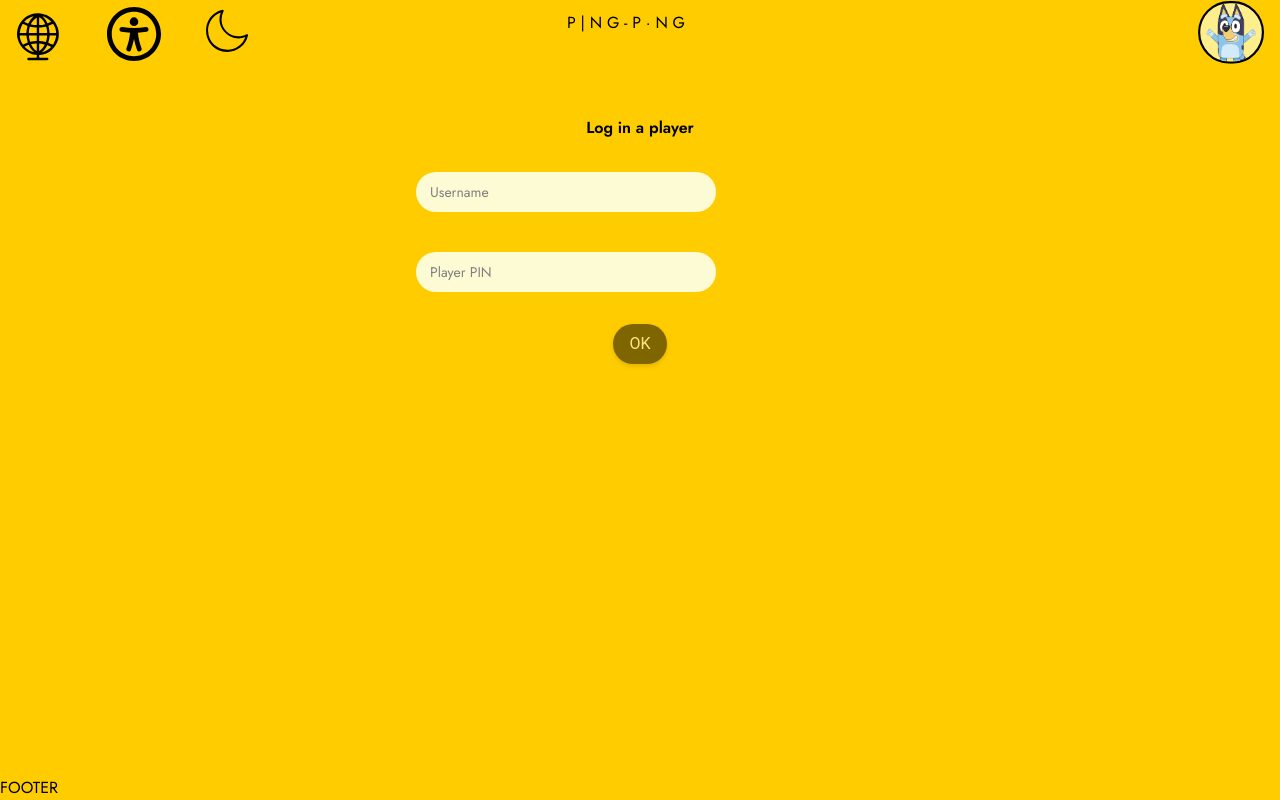
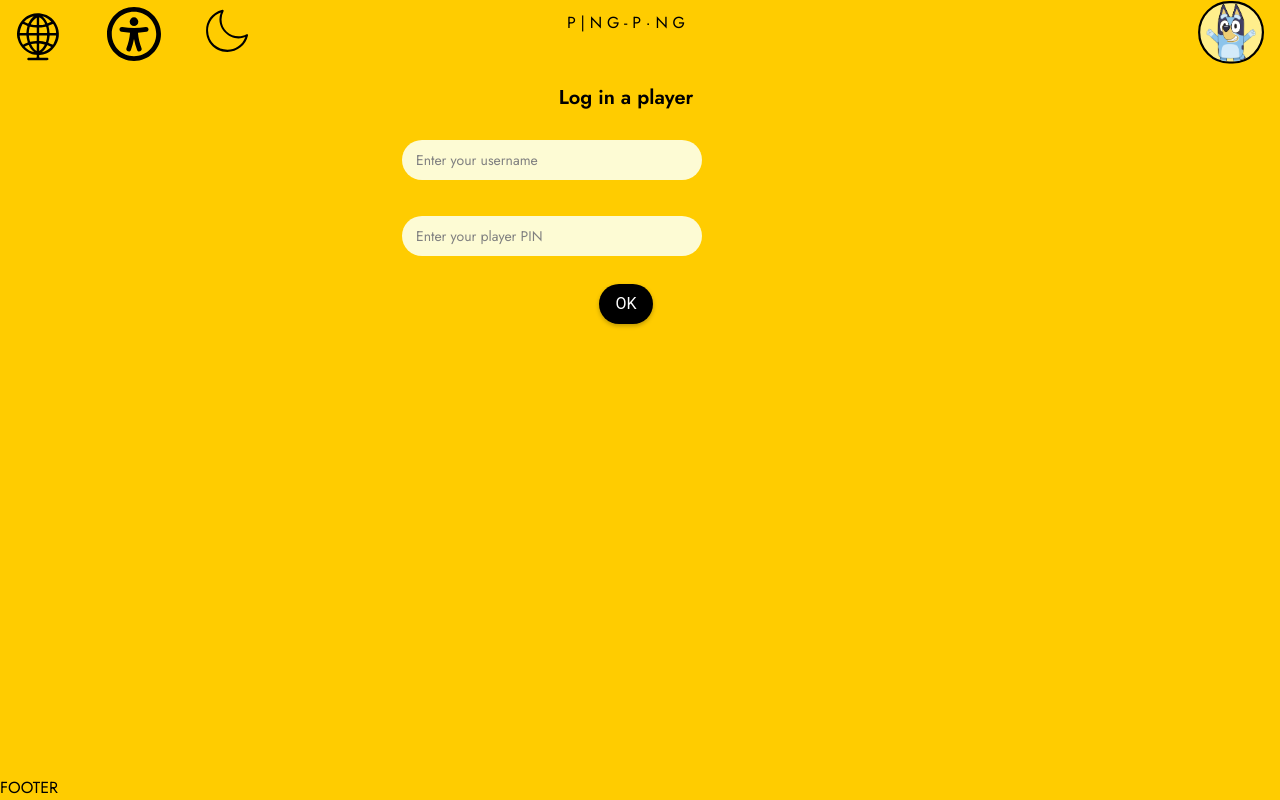
Before and after one commit to Sherry5Wu/ft_trancedence, a React (Vite) app in the folder frontend/: page /login-player in a window 1280 px wide. Built offline with nearby package versions, Linux system fonts and the light colour scheme.

Commit message:
pages/Play/LoginPlayers translation and ARIA attributes

```diff
--- a/frontend/pages/Play/LogInPlayer.tsx
+++ b/frontend/pages/Play/LogInPlayer.tsx
@@ -1,255 +1,8 @@
-// pages/Play/LogInPlayer.tsx
-// registered user logs in with username and player PIN as a 2nd player
-// game data will be stored on database
-
-// import React, { useState } from 'react';
-// import { useNavigate } from 'react-router-dom';
-// import { GenericButton } from '../../components/GenericButton';
-// import { GenericInput} from "../../components/GenericInput";
-// import { useValidationField } from '../../hooks/useValidationField';
-// import { isValidUsername, isValidPin } from '../../utils/Validation';
-
-// const LogInPlayerPage: React.FC = () => {
-//   const navigate = useNavigate();
-
-//   const usernameField = useValidationField('', isValidUsername);
-//   const pinField = useValidationField('', isValidPin);
-
-//   const formFilled =
-//     usernameField.value !== '' &&
-//     pinField.value !== '';
-
-//   return (
-//     <div className="flex flex-col items-center p-8 space-y-6">
-//       <div>
-
-//       <h3 className="font-semibold text-center">Log in a player</h3>
-
-//       <GenericInput
-//         type="username"
-//         placeholder="Username"
-//         value={usernameField.value}
-//         onFilled={usernameField.onFilled}
-//         onBlur={usernameField.onBlur}
-//         errorMessage={usernameField.error}
-//       />
-
-//       <GenericInput
-//         type="password"
-//         placeholder="Player PIN"
-//         value={pinField.value}
-//         onFilled={pinField.onFilled}
-//         onBlur={pinField.onBlur}
-//         errorMessage={pinField.error}
-//       />
-
-//       {/* OK Button */}
-//       <GenericButton
-//         className="generic-button"
-//         text="OK"
-//         disabled={!formFilled}
-//         onClick={() => { navigate(-1);}} //  go to the previous page in React Router without explicitly defining the path
-//       />
-//       </div>
-//     </div>
-//   );
-// };
-
-// export default LogInPlayerPage;
-
-
-// // pages/Play/LogInPlayer.tsx
-// import React from 'react';
-// import { useLocation, useNavigate } from 'react-router-dom';
-// import { GenericButton } from '../../components/GenericButton';
-// import { GenericInput } from '../../components/GenericInput';
-// import { useValidationField } from '../../hooks/useValidationField';
-// import { isValidUsername, isValidPin } from '../../utils/Validation';
-// import { useSingleMatch } from '../../context/SingleMatchContext';
-// import { useTournament } from '../../context/TournamentContext';
-
-// const LogInPlayerPage: React.FC = () => {
-//   const navigate = useNavigate();
-//   const location = useLocation();
-
-//   const usernameField = useValidationField('', isValidUsername);
-//   const pinField = useValidationField('', isValidPin);
-
-//   const formFilled = usernameField.value !== '' && pinField.value !== '';
-
-//   const { setSecondPlayer } = useSingleMatch();
-//   const { setPlayer } = useTournament();
-
-//   const handleSubmit = async () => {
-//     const contextType = location.state?.context;
-//     const playerIndex = location.state?.playerIndex ?? 1;
-
-//     try {
-//       // Simulate API call
-//       const response = await fakeFetchPlayer(usernameField.value, pinField.value);
-
-//       const player = {
-//         id: response.id,
-//         username: response.username,
-//         photo: response.photo,
-//       };
-
-//       if (contextType === "single") {
-//         setSecondPlayer(player);
-//       } else if (contextType === "tournament") {
-//         setPlayer(playerIndex, player);
-//       }
-
-//       navigate(-1); // Go back to previous page
-//     } catch (err) {
-//       alert("Invalid login.");
-//     }
-//   };
-
-//   return (
-//     <div className="flex flex-col items-center p-8 space-y-6">
-//       <h3 className="font-semibold text-center">Log in a player</h3>
-
-//       <GenericInput
-//         type="text"
-//         placeholder="Username"
-//         value={usernameField.value}
-//         onFilled={usernameField.onFilled}
-//         onBlur={usernameField.onBlur}
-//         errorMessage={usernameField.error}
-//       />
-
-//       <GenericInput
-//         type="password"
-//         placeholder="Player PIN"
-//         value={pinField.value}
-//         onFilled={pinField.onFilled}
-//         onBlur={pinField.onBlur}
-//         errorMessage={pinField.error}
-//       />
-
-//       <GenericButton
-//         className="generic-button"
-//         text="OK"
-//         disabled={!formFilled}
-//         onClick={handleSubmit}
-//       />
-//     </div>
-//   );
-// };
-
-// export default LogInPlayerPage;
-
-// // Temporary fake fetch function (replace with actual API)
-// const fakeFetchPlayer = async (username: string, pin: string) => {
-//   await new Promise((r) => setTimeout(r, 500)); // simulate delay
-//   return {
-//     id: Date.now().toString(),
-//     username,
-//     photo: `https://api.dicebear.com/6.x/initials/svg?seed=${username}`,
-//   };
-// };
-
-
-
-// // pages/Play/LogInPlayer.tsx
-
-// import React from 'react';
-// import { useLocation, useNavigate } from 'react-router-dom';
-// import { GenericButton } from '../../components/GenericButton';
-// import { GenericInput } from '../../components/GenericInput';
-// import { useValidationField } from '../../hooks/useValidationField';
-// import { isValidUsername, isValidPin } from '../../utils/Validation';
-// import { useSingleMatch } from '../../context/SingleMatchContext';
-// import { useTournament } from '../../context/TournamentContext';
-
-// const LogInPlayerPage: React.FC = () => {
-//   const navigate = useNavigate();
-//   const location = useLocation();
-
-//   const usernameField = useValidationField('', isValidUsername);
-//   const pinField = useValidationField('', isValidPin);
-//   const formFilled = usernameField.value !== '' && pinField.value !== '';
-
-//   const { setSecondPlayer } = useSingleMatch();
-//   const { setPlayer } = useTournament();
-
-//   // Get parameters from router state
-//   const contextType: 'single' | 'tournament' = location.state?.context;
-//   const playerIndex: number = location.state?.playerIndex ?? 1;
-//   const returnTo: string = location.state?.returnTo ?? '/';
-
-//   const handleSubmit = async () => {
-//     try {
-//       const response = await fakeFetchPlayer(usernameField.value, pinField.value);
-
-//       const player = {
-//         id: response.id,
-//         username: response.username,
-//         photo: response.photo,
-//       };
-
-//       if (contextType === 'single') {
-//         setSecondPlayer(player);
-//       } else if (contextType === 'tournament') {
-//         setPlayer(playerIndex, player);
-//       }
-
-//       // Go back to previous or redirect to a specific route
-//       navigate(returnTo);
-//     } catch (err) {
-//       alert('Invalid login.');
-//     }
-//   };
-
-//   return (
-//     <div className="flex flex-col items-center p-8 space-y-6">
-//       <h3 className="font-semibold text-center">Log in a player</h3>
-
-//       <GenericInput
-//         type="text"
-//         placeholder="Username"
-//         value={usernameField.value}
-//         onFilled={usernameField.onFilled}
-//         onBlur={usernameField.onBlur}
-//         errorMessage={usernameField.error}
-//       />
-
-//       <GenericInput
-//         type="password"
-//         placeholder="Player PIN"
-//         value={pinField.value}
-//         onFilled={pinField.onFilled}
-//         onBlur={pinField.onBlur}
-//         errorMessage={pinField.error}
-//       />
-
-//       <GenericButton
-//         className="generic-button"
-//         text="OK"
-//         disabled={!formFilled}
-//         onClick={handleSubmit}
-//       />
-//     </div>
-//   );
-// };
-
-// export default LogInPlayerPage;
-
-// // Temporary fake fetch function (replace with actual API)
-// const fakeFetchPlayer = async (username: string, pin: string) => {
-//   await new Promise((r) => setTimeout(r, 500)); // simulate delay
-//   return {
-//     id: Date.now().toString(),
-//     username,
-//     photo: `https://api.dicebear.com/6.x/initials/svg?seed=${username}`,
-//   };
-// };
-
-
-// pages/Play/LogInPlayer.tsx
+// /src/pages/Play/LogInPlayer.tsx
 
 import React from 'react';
+import { useTranslation } from 'react-i18next';
+import { AccessiblePageDescription } from '../../components/AccessiblePageDescription';
 import { useLocation, useNavigate } from 'react-router-dom';
 import { GenericButton } from '../../components/GenericButton';
 import { GenericInput } from '../../components/GenericInput';
@@ -258,30 +11,36 @@
 import { usePlayersContext } from '../../context/PlayersContext';
 
 const LogInPlayerPage: React.FC = () => {
+  const { t } = useTranslation();
   const navigate = useNavigate();
-  const location = useLocation();
+  const {
+    players,
+    addPlayer,
+    removePlayer,
+  } = usePlayersContext();
 
   const usernameField = useValidationField('', isValidUsername);
   const pinField = useValidationField('', isValidPin);
-  const formFilled = usernameField.value !== '' && pinField.value !== '';
 
-  const { addPlayer, removePlayer, players } = usePlayersContext();
-
-  const contextType: 'generic' | 'tournament' = location.state?.context || 'generic';
+  const location = useLocation();
   const playerIndex: number = location.state?.playerIndex ?? 1;
   const returnTo: string = location.state?.returnTo ?? '/';
+
+  const formFilled =
+    !usernameField.error &&
+    !pinField.error;
 
   const handleSubmit = async () => {
     try {
       const response = await fakeFetchPlayer(usernameField.value, pinField.value);
-
+      // check if there is error on username + PIN code,
+      // invalid PIN or invalid username, or any?
       const player = {
         id: response.id,
         username: response.username,
         photo: response.photo,
       };
-
-      // Remove existing player at same index (if needed)
+      // to remove existing player at same index
       if (players.length > playerIndex) {
         removePlayer(players[playerIndex].id);
       }
@@ -289,17 +48,30 @@
       addPlayer(player);
       navigate(returnTo);
     } catch (err) {
-      alert('Invalid login.');
+      alert(t('common.errors.invalidLogin'));
     }
   };
 
   return (
-    <div className="flex flex-col items-center p-8 space-y-6">
-      <h3 className="font-semibold text-center">Log in a player</h3>
+    <main
+      className="pageLayout"
+      role="main"
+      aria-labelledby="pageTitle"
+      aria-describedby="pageDescription"
+    >
+      <AccessiblePageDescription
+        id="pageDescription"
+        text={t('pages.logInPlayer.aria.description')}
+      />
+
+      <h1 id="pageTitle" className="font-semibold text-center text-xl">
+        {t('pages.logInPlayer.title')}
+      </h1>
 
       <GenericInput
         type="text"
-        placeholder="Username"
+        placeholder={t('common.placeholders.username')}
+        aria-label={t('common.aria.inputs.username')}
         value={usernameField.value}
         onFilled={usernameField.onFilled}
         onBlur={usernameField.onBlur}
@@ -308,7 +80,8 @@
 
       <GenericInput
         type="password"
-        placeholder="Player PIN"
+        placeholder={t('common.placeholders.pin')}
+        aria-label={t('common.aria.inputs.pin')}
         value={pinField.value}
         onFilled={pinField.onFilled}
         onBlur={pinField.onBlur}
@@ -317,11 +90,12 @@
 
       <GenericButton
         className="generic-button"
-        text="OK"
+        text={t('common.buttons.ok')}
+        aria-label={t('common.aria.buttons.ok')}
         disabled={!formFilled}
         onClick={handleSubmit}
       />
-    </div>
+    </main>
   );
 };
 
--- a/frontend/src/locales/en/translation.json
+++ b/frontend/src/locales/en/translation.json
@@ -65,7 +65,8 @@
       "newSameAsOldPIN": "New PIN must be different from the current PIN code.",
       "aliasNotUnique": "This alias is already taken. Please choose a different one.",
       "invalidAlias": "Invalid alias format. Please check and try again.",
-      "duplicateAlias": "Player aliases must be different from each other."
+      "duplicateAlias": "Player aliases must be different from each other.",
+      "invalidLogin": "Invalid login. Please check and try again."
     }
   },
 
```
